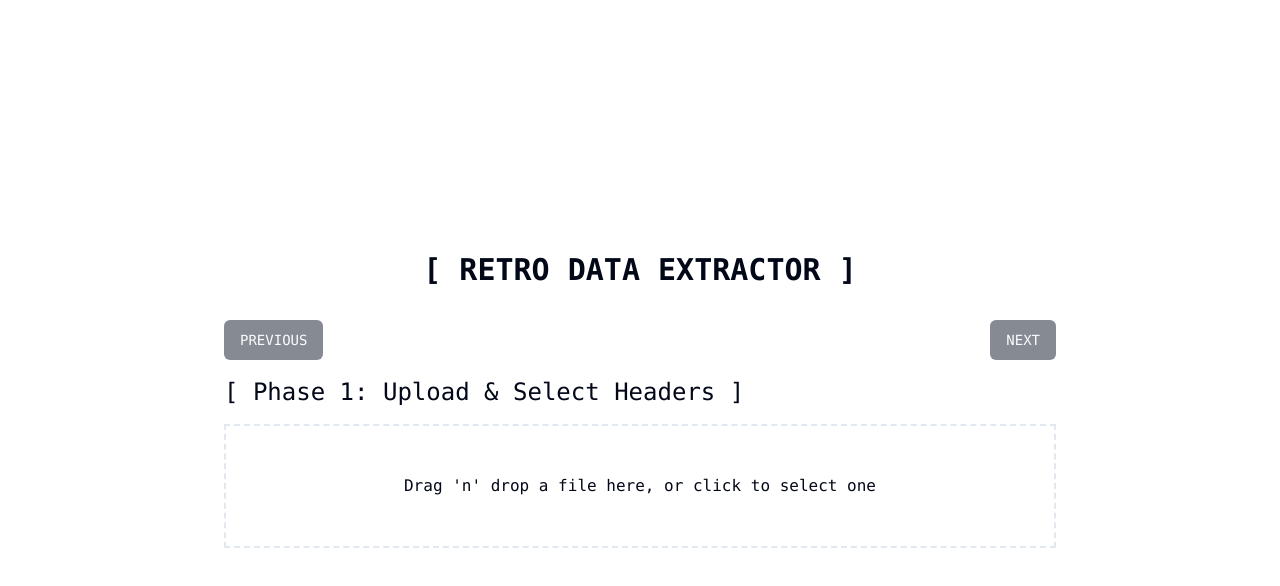
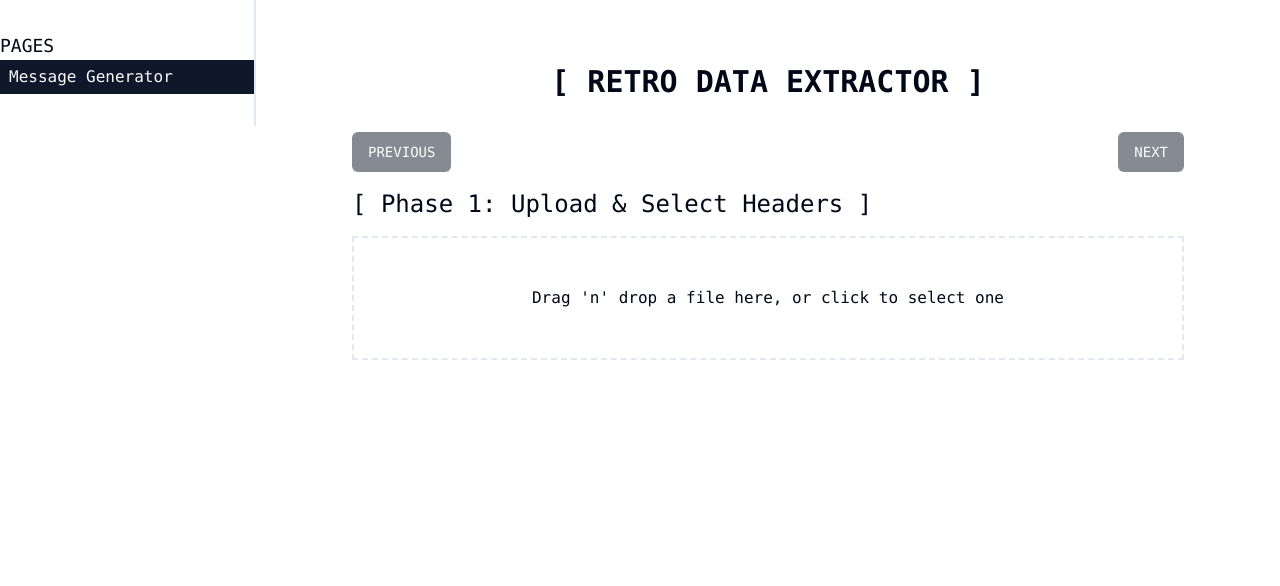
Before and after one commit to gizgity/utilities, a Next.js app: page /message-generator in a window 1280 px wide. Shown: the top 586 px of the page. Built offline with nearby package versions, Linux system fonts and the light colour scheme.

Commit message:
feat: add sidebar navigation
- Adds a persistent sidebar to all pages except the homepage.
- The sidebar is styled to match the retroui.dev design system.
- Navigation links are automatically generated by scanning the `src/app` directory.

```diff
--- a/package.json
+++ b/package.json
@@ -29,19 +29,19 @@
     "@radix-ui/react-toggle-group": "^1.1.7",
     "@radix-ui/react-tooltip": "^1.2.3",
     "autoprefixer": "^10.4.22",
-    "class-variance-authority": "^0.7.0",
+    "class-variance-authority": "^0.7.1",
     "clsx": "^2.1.1",
     "lucide-react": "^0.445.0",
     "next": "^16.0.1",
     "react": "19.2.0",
     "react-dom": "19.2.0",
     "react-dropzone": "^14.3.8",
-    "tailwind-merge": "^2.5.3",
+    "tailwind-merge": "^2.6.0",
     "xlsx": "^0.18.5"
   },
   "devDependencies": {
     "@tailwindcss/postcss": "^4.1.17",
-    "@types/node": "^20.19.24",
+    "@types/node": "^20.19.25",
     "@types/react": "^19.2.3",
     "@types/react-dom": "^19.2.2",
     "eslint": "^9.39.1",
--- a/src/app/layout.tsx
+++ b/src/app/layout.tsx
@@ -1,6 +1,8 @@
 import type { Metadata } from "next";
 import { Geist_Mono } from "next/font/google";
 import "./globals.css";
+import WithSidebar from "../components/WithSidebar";
+import { generateNavConfig } from "../lib/navigation";
 
 const geistMono = Geist_Mono({
   variable: "--font-geist-mono",
@@ -17,14 +19,14 @@ export default function RootLayout({
 }: Readonly<{
   children: React.ReactNode;
 }>) {
+  const navConfig = generateNavConfig();
+
   return (
     <html lang="en">
       <body
         className={`${geistMono.variable} font-mono bg-retro-black text-retro-green antialiased`}
       >
-        <main className="flex min-h-screen flex-col items-center justify-center p-8">
-          <div className="w-full max-w-4xl">{children}</div>
-        </main>
+        <WithSidebar navConfig={navConfig}>{children}</WithSidebar>
       </body>
     </html>
   );
--- /dev/null
+++ b/src/components/Sidebar.tsx
@@ -0,0 +1,54 @@
+"use client";
+
+import type { NavConfig } from "../lib/navigation";
+import { Badge, Text } from "./ui";
+import Link from "next/link";
+import { usePathname } from "next/navigation";
+
+interface SideNavProps {
+  setIsOpen?: (isOpen: boolean) => void;
+  navConfig: NavConfig;
+}
+
+export default function Sidebar({ setIsOpen, navConfig }: SideNavProps) {
+  const pathname = usePathname();
+
+  return (
+    <div className="sidebar-scroll border-r-2 max-h-screen overflow-y-auto transition-transform transform md:translate-x-0 w-full bg-background flex flex-col justify-start md:justify-start py-8">
+      <nav
+        className="flex flex-col items-start max-lg:px-6 space-y-4"
+        aria-label="Main navigation"
+      >
+        {navConfig.sideNavItems.map((item) => (
+          <div key={item.title} className="w-full">
+            <Text as="h5">{item.title}</Text>
+            <div className="flex flex-col w-full">
+              {item.children.map((child) => (
+                <Link
+                  key={child.title}
+                  href={child.href}
+                  onClick={() => setIsOpen && setIsOpen(false)}
+                  target={child.href.startsWith("http") ? "_blank" : "_self"}
+                  className={`px-2 py-1 w-full border border-transparent text-muted-foreground flex items-center justify-between hover:text-foreground hover:bg-muted/50 transition-colors ${
+                    pathname === child.href &&
+                    "bg-primary text-primary-foreground"
+                  }`}
+                >
+                  {child.title}
+                  {child.tag && (
+                    <Badge
+                      size="sm"
+                      className="py-0.5 px-1.5 border text-xs border-secondary text-muted-foreground bg-secondary/10"
+                    >
+                      {child.tag}
+                    </Badge>
+                  )}
+                </Link>
+              ))}
+            </div>
+          </div>
+        ))}
+      </nav>
+    </div>
+  );
+}
--- /dev/null
+++ b/src/components/WithSidebar.tsx
@@ -0,0 +1,30 @@
+"use client";
+
+import { usePathname } from "next/navigation";
+import Sidebar from "./Sidebar";
+import { ReactNode } from "react";
+import { NavConfig } from "../lib/navigation";
+
+export default function WithSidebar({
+  children,
+  navConfig,
+}: {
+  children: ReactNode;
+  navConfig: NavConfig;
+}) {
+  const pathname = usePathname();
+  const showSidebar = pathname !== "/";
+
+  return (
+    <div className="flex min-h-screen">
+      {showSidebar && (
+        <div className="w-64">
+          <Sidebar navConfig={navConfig} />
+        </div>
+      )}
+      <main className="flex-1 p-8">
+        <div className="w-full max-w-4xl mx-auto">{children}</div>
+      </main>
+    </div>
+  );
+}
--- /dev/null
+++ b/src/components/ui/Badge.tsx
@@ -0,0 +1,44 @@
+import { cn } from "../../lib/utils";
+import { cva, VariantProps } from "class-variance-authority";
+import React, { HTMLAttributes } from "react";
+
+const badgeVariants = cva("font-semibold rounded", {
+  variants: {
+    variant: {
+      default: "bg-muted text-muted-foreground",
+      outline: "outline-2 outline-foreground text-foreground",
+      solid: "bg-foreground text-background",
+      surface: "outline-2 bg-primary text-primary-foreground",
+    },
+    size: {
+      sm: "px-2 py-1 text-xs",
+      md: "px-2.5 py-1.5 text-sm",
+      lg: "px-3 py-2 text-base",
+    },
+  },
+  defaultVariants: {
+    variant: "default",
+    size: "md",
+  },
+});
+
+interface ButtonProps
+  extends HTMLAttributes<HTMLSpanElement>,
+    VariantProps<typeof badgeVariants> {}
+
+export function Badge({
+  children,
+  size = "md",
+  variant = "default",
+  className = "",
+  ...props
+}: ButtonProps) {
+  return (
+    <span
+      className={cn(badgeVariants({ variant, size }), className)}
+      {...props}
+    >
+      {children}
+    </span>
+  );
+}
--- /dev/null
+++ b/src/components/ui/Text.tsx
@@ -0,0 +1,37 @@
+import { ElementType, HTMLAttributes } from "react";
+import { VariantProps, cva } from "class-variance-authority";
+import { cn } from "../../lib/utils";
+
+const textVariants = cva("font-head", {
+  variants: {
+    as: {
+      p: "font-sans text-base",
+      li: "font-sans text-base",
+      a: "font-sans text-base hover:underline underline-offset-2 decoration-primary",
+      h1: "text-4xl lg:text-5xl font-bold",
+      h2: "text-3xl lg:text-4xl font-semibold",
+      h3: "text-2xl font-medium",
+      h4: "text-xl font-normal",
+      h5: "text-lg font-normal",
+      h6: "text-base font-normal",
+    },
+  },
+  defaultVariants: {
+    as: "p",
+  },
+});
+
+interface TextProps
+  extends Omit<HTMLAttributes<HTMLElement>, "className">,
+    VariantProps<typeof textVariants> {
+  className?: string;
+}
+
+export const Text = (props: TextProps) => {
+  const { className, as, ...otherProps } = props;
+  const Tag: ElementType = as || "p";
+
+  return (
+    <Tag className={cn(textVariants({ as }), className)} {...otherProps} />
+  );
+};
--- /dev/null
+++ b/src/components/ui/index.ts
@@ -0,0 +1,2 @@
+export * from "./Badge";
+export * from "./Text";
--- /dev/null
+++ b/src/lib/navigation.ts
@@ -0,0 +1,49 @@
+import fs from "fs";
+import path from "path";
+
+export interface NavItem {
+  title: string;
+  href: string;
+  tag?: string;
+}
+
+export interface SideNavSection {
+  title: string;
+  children: NavItem[];
+}
+
+export interface NavConfig {
+  sideNavItems: SideNavSection[];
+}
+
+export function generateNavConfig(): NavConfig {
+  const appDirectory = path.join(process.cwd(), "src/app");
+  const directories = fs
+    .readdirSync(appDirectory, { withFileTypes: true })
+    .filter((dirent) => {
+      if (!dirent.isDirectory()) return false;
+      // Exclude special nextjs folders
+      if (dirent.name.startsWith("(") || dirent.name.startsWith("_") || dirent.name.startsWith(".")) return false;
+      // Exclude api folder
+      if (dirent.name === 'api') return false;
+
+      // Check if it has a page.tsx file
+      const pagePath = path.join(appDirectory, dirent.name, 'page.tsx');
+      return fs.existsSync(pagePath);
+    })
+    .map((dirent) => dirent.name);
+
+  const navItems: NavItem[] = directories.map((page) => ({
+    title: page.replace(/-/g, " ").replace(/\b\w/g, (l) => l.toUpperCase()),
+    href: `/${page}`,
+  }));
+
+  return {
+    sideNavItems: [
+      {
+        title: "PAGES",
+        children: navItems,
+      },
+    ],
+  };
+}
--- a/src/lib/utils.ts
+++ b/src/lib/utils.ts
@@ -1,6 +1,6 @@
-import { type ClassValue, clsx } from "clsx"
-import { twMerge } from "tailwind-merge"
+import clsx from "clsx";
+import { ClassNameValue, twMerge } from "tailwind-merge";
 
-export function cn(...inputs: ClassValue[]) {
-  return twMerge(clsx(inputs))
+export function cn(...classes: ClassNameValue[]) {
+  return twMerge(clsx(classes));
 }
```
Also changed, not shown: 1 other file (tests, documents, lock files or other folders).
